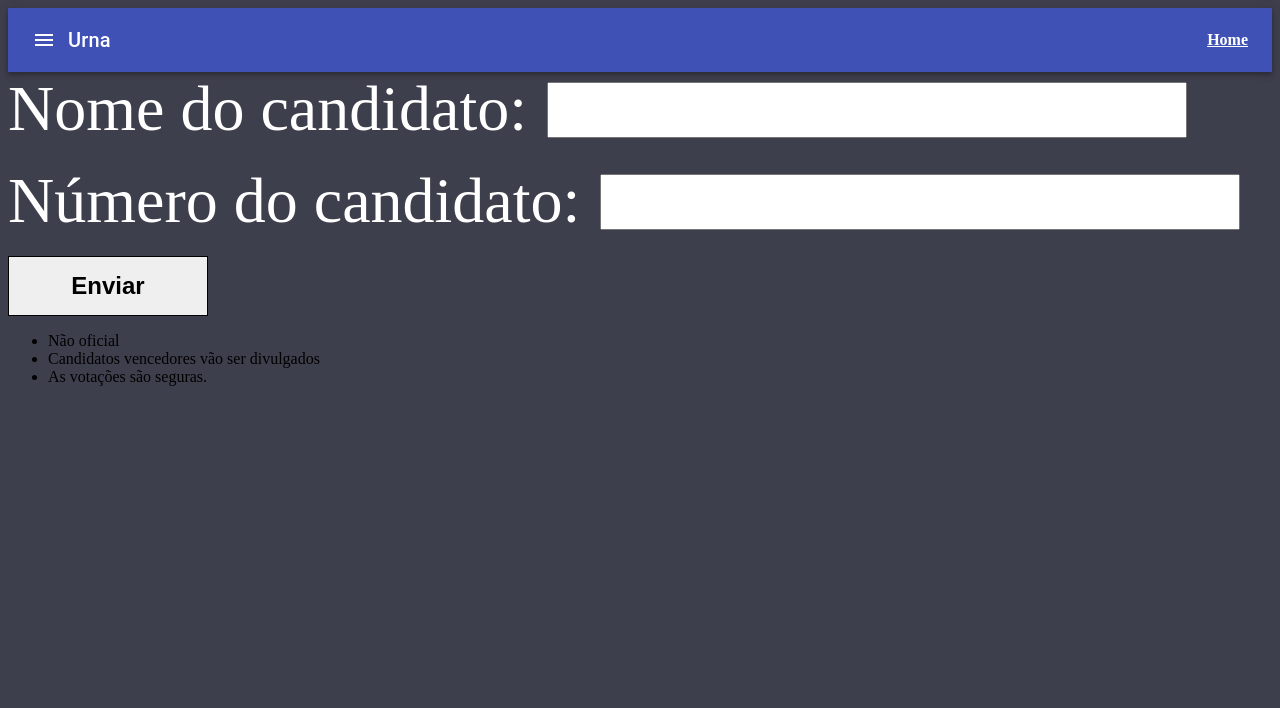
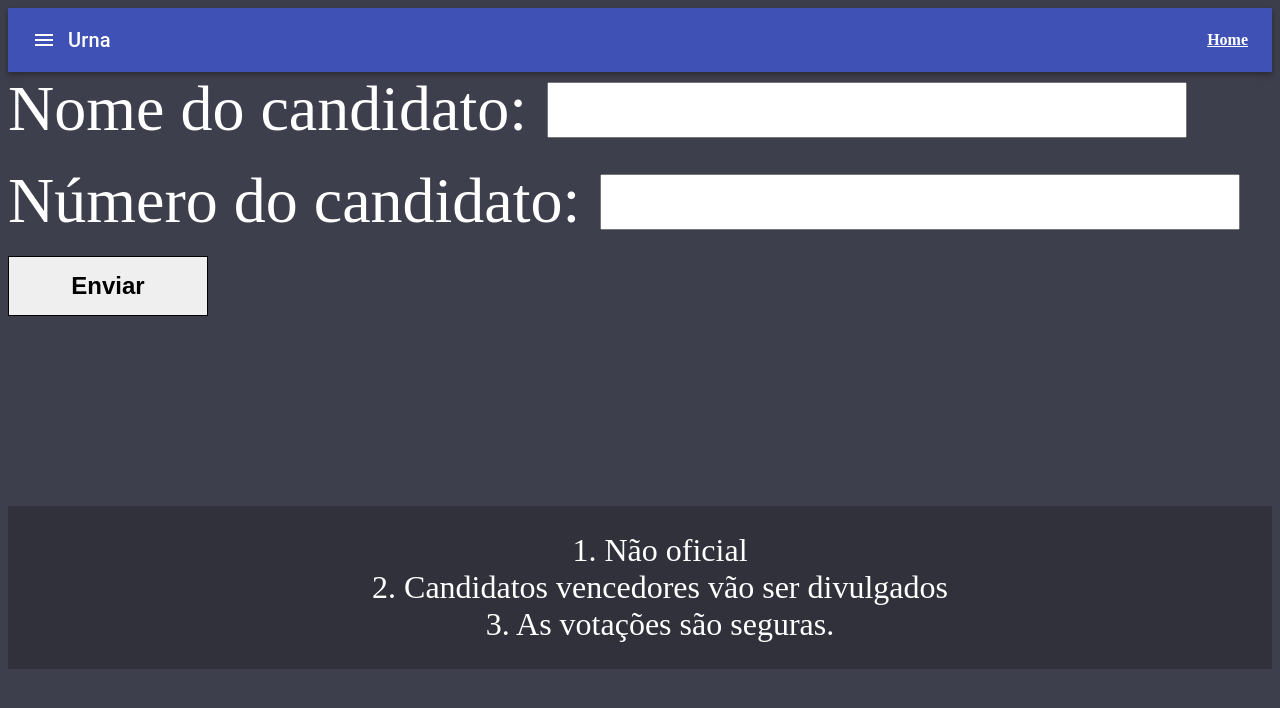
Before and after one commit to GuilhermeSenna/Urna-React-API, a React (Create React App) app in the folder client/: page /add in a window 1280 px wide. Shown: the top 708 px of the page. Built offline with nearby package versions, Linux system fonts and the light colour scheme.

Commit message:
Footer estilizado

```diff
--- a/client/src/Footer.jsx
+++ b/client/src/Footer.jsx
@@ -1,12 +1,13 @@
 import React from "react";
+import "./style.css";
 
 export default function Footer() {
   return (
-    <div>
+    <div className="Footer">
       <ul>
-        <li>Não oficial</li>
-        <li>Candidatos vencedores vão ser divulgados</li>
-        <li>As votações são seguras.</li>
+        <li>1. Não oficial</li>
+        <li>2. Candidatos vencedores vão ser divulgados</li>
+        <li>3. As votações são seguras.</li>
       </ul>
     </div>
   );
--- a/client/src/style.css
+++ b/client/src/style.css
@@ -49,3 +49,18 @@ input[type=submit]{
   /* background-color: black;
   color: white; */
 }
+
+.Footer{
+  padding: 10px 0;
+  background-color: #30313b;
+  margin-top: 15%;
+  margin-bottom: 0;
+}
+
+
+.Footer li{
+  display:table;
+  margin:0px auto 0px auto;
+  color: white;
+  font-size: 200%;
+}
```
